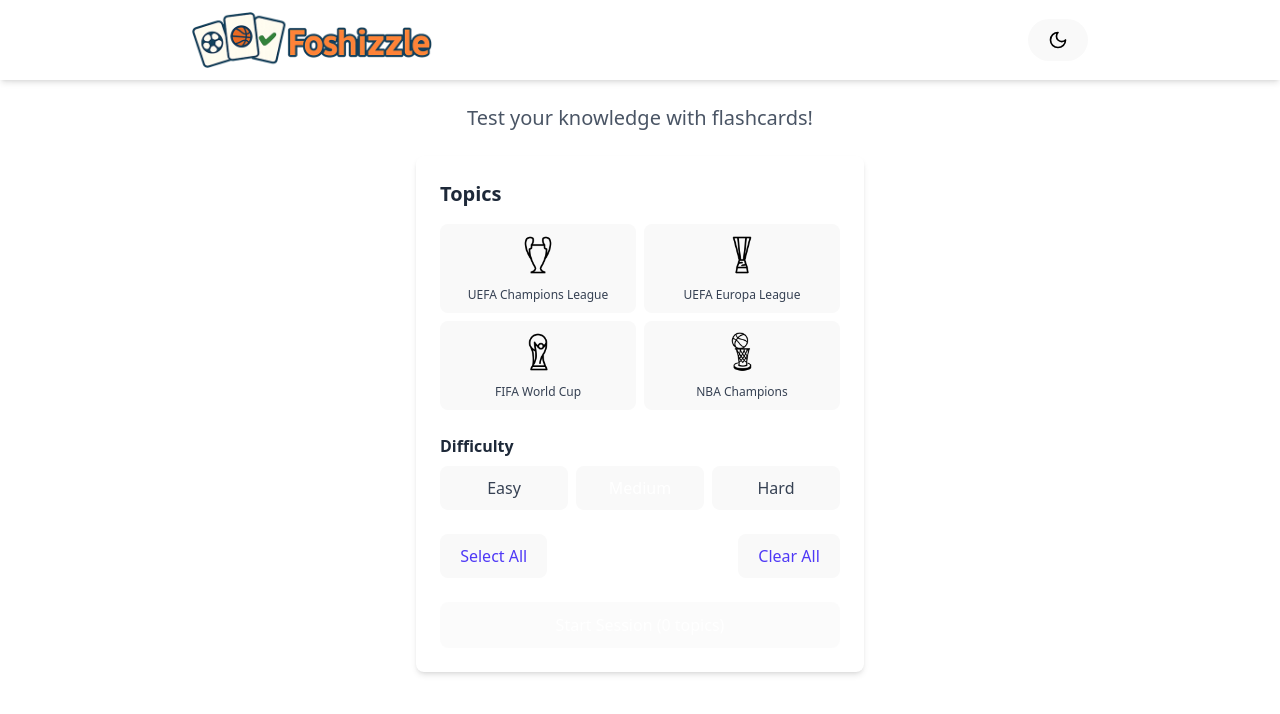
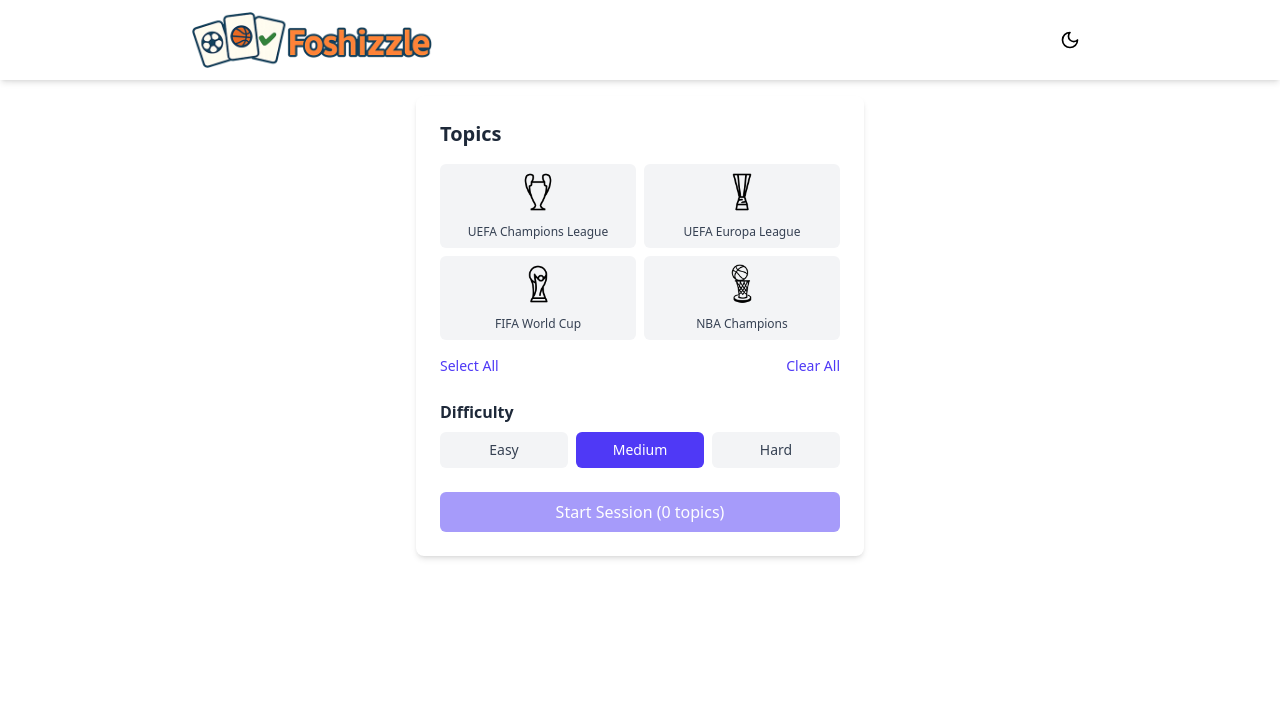
Before and after one commit to lidor30/foshizzle, a React (Vite) app: page / in a window 1280 px wide. Shown: the top 714 px of the page. Built offline with nearby package versions, Linux system fonts and the light colour scheme.

Commit message:
Small UI fixes 3 (clearing things from index.css)

```diff
--- a/src/App.css
+++ b/src/App.css
@@ -3,19 +3,6 @@
 #root {
   width: 100%;
   max-width: 1280px;
-}
-
-.logo {
-  height: 6em;
-  padding: 1.5em;
-  will-change: filter;
-  transition: filter 300ms;
-}
-.logo:hover {
-  filter: drop-shadow(0 0 2em #646cffaa);
-}
-.logo.react:hover {
-  filter: drop-shadow(0 0 2em #61dafbaa);
 }
 
 @keyframes logo-spin {
--- a/src/components/TopicSelector.tsx
+++ b/src/components/TopicSelector.tsx
@@ -57,7 +57,7 @@
         Topics
       </h2>
 
-      <div className="grid grid-cols-2 gap-2 mb-6">
+      <div className="grid grid-cols-2 gap-2 mb-4">
         {topics.map((topic) => (
           <button
             key={topic.id}
@@ -69,9 +69,6 @@
                   : "bg-gray-100 text-gray-700 dark:bg-gray-700 dark:text-gray-200 hover:bg-gray-200 dark:hover:bg-gray-600"
               }`}
           >
-            {selectedTopics[topic.id] && (
-              <span className="absolute top-1 left-2">✓</span>
-            )}
             {topic.icon && (
               <img
                 src={topic.icon}
@@ -84,6 +81,23 @@
             <span className="text-xs">{topic.name}</span>
           </button>
         ))}
+      </div>
+
+      <div className="flex justify-between mb-6">
+        <button
+          type="button"
+          className="text-sm text-indigo-600 dark:text-indigo-400 hover:text-indigo-800 dark:hover:text-indigo-300"
+          onClick={selectAll}
+        >
+          Select All
+        </button>
+        <button
+          type="button"
+          className="text-sm text-indigo-600 dark:text-indigo-400 hover:text-indigo-800 dark:hover:text-indigo-300"
+          onClick={clearAll}
+        >
+          Clear All
+        </button>
       </div>
 
       <div className="mb-6">
@@ -114,23 +128,6 @@
         </div>
       </div>
 
-      <div className="flex justify-between mb-6">
-        <button
-          type="button"
-          className="text-sm text-indigo-600 dark:text-indigo-400 hover:text-indigo-800 dark:hover:text-indigo-300"
-          onClick={selectAll}
-        >
-          Select All
-        </button>
-        <button
-          type="button"
-          className="text-sm text-indigo-600 dark:text-indigo-400 hover:text-indigo-800 dark:hover:text-indigo-300"
-          onClick={clearAll}
-        >
-          Clear All
-        </button>
-      </div>
-
       <button
         type="button"
         className="w-full bg-indigo-600 text-white py-2 px-4 rounded-md hover:bg-indigo-700
--- a/src/index.css
+++ b/src/index.css
@@ -1,23 +1,6 @@
 @tailwind base;
 @tailwind components;
 @tailwind utilities;
-
-:root {
-  --foreground-rgb: 0, 0, 0;
-  --background-rgb: 255, 255, 255;
-  font-family: system-ui, Avenir, Helvetica, Arial, sans-serif;
-  line-height: 1.5;
-  font-weight: 400;
-
-  color-scheme: light dark;
-  color: rgba(255, 255, 255, 0.87);
-  background-color: #242424;
-
-  font-synthesis: none;
-  text-rendering: optimizeLegibility;
-  -webkit-font-smoothing: antialiased;
-  -moz-osx-font-smoothing: grayscale;
-}
 
 .dark {
   --foreground-rgb: 255, 255, 255;
@@ -25,58 +8,9 @@
 }
 
 body {
-  margin: 0;
-  display: flex;
-  place-items: center;
-  min-width: 320px;
   color: rgb(var(--foreground-rgb));
   background-color: rgb(var(--background-rgb));
-  min-height: 100vh;
   transition: color 0.3s, background-color 0.3s;
-}
-
-h1 {
-  font-size: 3.2em;
-  line-height: 1.1;
-}
-
-button {
-  border-radius: 8px;
-  border: 1px solid transparent;
-  padding: 0.6em 1.2em;
-  font-size: 1em;
-  font-weight: 500;
-  font-family: inherit;
-  background-color: #1a1a1a;
-  cursor: pointer;
-  transition: border-color 0.25s;
-}
-button:hover {
-  border-color: #646cff;
-}
-button:focus,
-button:focus-visible {
-  outline: 4px auto -webkit-focus-ring-color;
-}
-
-@media (prefers-color-scheme: light) {
-  :root {
-    color: #213547;
-    background-color: #ffffff;
-  }
-  a:hover {
-    color: #747bff;
-  }
-  button {
-    background-color: #f9f9f9;
-  }
-}
-
-.card {
-  perspective: 1000px;
-  transform-style: preserve-3d;
-  transition: transform 0.6s;
-  height: 100%;
 }
 
 .card-inner {
--- a/src/pages/HomePage.tsx
+++ b/src/pages/HomePage.tsx
@@ -28,13 +28,7 @@
     <div className="min-h-screen pb-10 pt-20">
       <Header />
 
-      <main className="max-w-4xl mx-auto px-4 mt-6">
-        <div className="text-center mb-6">
-          <p className="text-xl mt-2 text-gray-600 dark:text-gray-300">
-            Test your knowledge with flashcards!
-          </p>
-        </div>
-
+      <main className="max-w-4xl mx-auto px-4 mt-4">
         <TopicSelector onStartSession={handleStartSession} />
       </main>
     </div>
```
